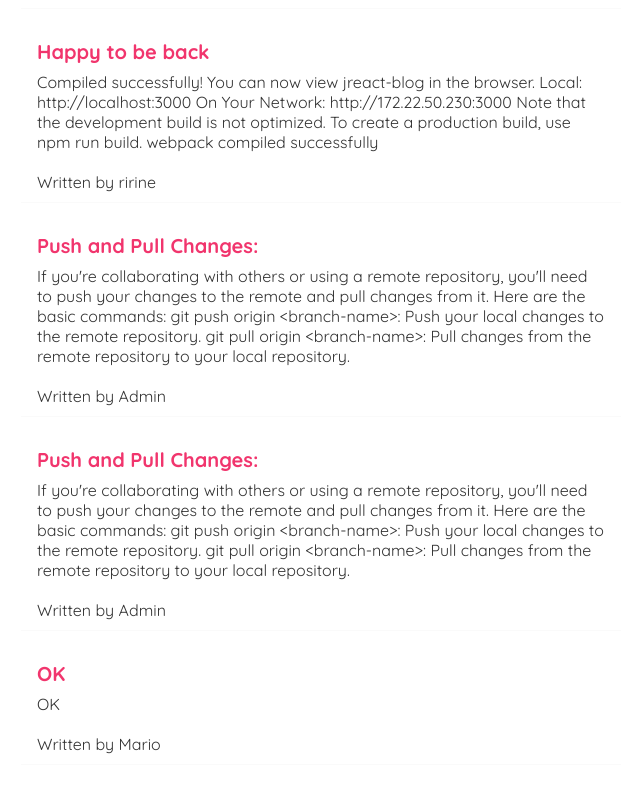
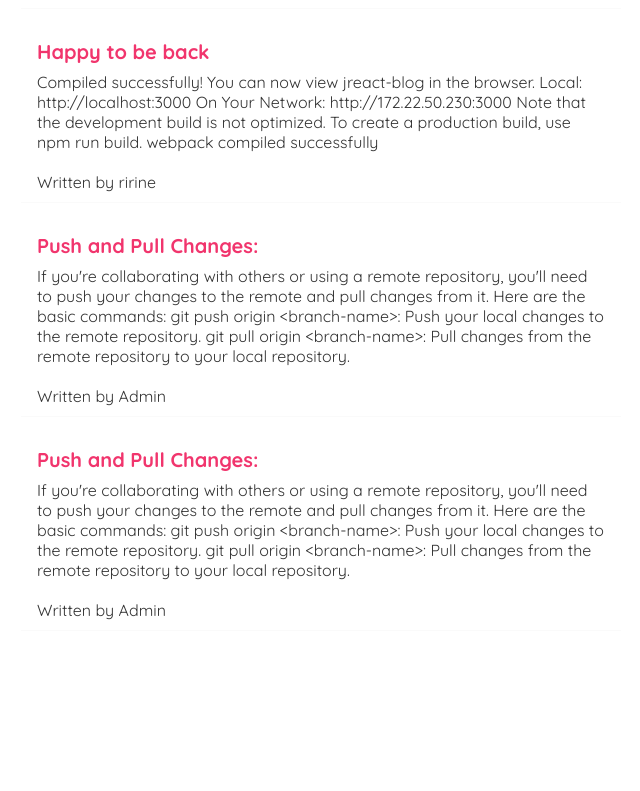
Before and after one commit to roosjjean/d-blog, a React (Create React App) app: page / in a window 1280 px wide. Shown: the part 764-1555 px from the top of the page, without its empty margins (319-959 px from the left). After the commit the page ends 1475 px from the top, so only its background shows below. Built offline with nearby package versions, Linux system fonts and the light colour scheme; data requests are answered from the project's data file.

Commit message:
Delete blog feature added

```diff
--- a/data/db.json
+++ b/data/db.json
@@ -35,12 +35,6 @@
       "body": "\nIf you're collaborating with others or using a remote repository, you'll need to push your changes to the remote and pull changes from it. Here are the basic commands:\n\ngit push origin <branch-name>: Push your local changes to the remote repository.\ngit pull origin <branch-name>: Pull changes from the remote repository to your local repository.",
       "author": "Admin",
       "id": 7
-    },
-    {
-      "title": "OK",
-      "body": "OK",
-      "author": "Mario",
-      "id": 8
     }
   ]
 }
--- a/src/BlogDetails.js
+++ b/src/BlogDetails.js
@@ -1,10 +1,22 @@
 import { useParams } from "react-router-dom/cjs/react-router-dom.min";
 import useFetch from "./useFetch";
+import { useHistory } from "react-router-dom/cjs/react-router-dom";
 
 
 const BlogDetails = () => {
     const { id } = useParams()
     const {data: blog, isPending, error} = useFetch('http://localhost:5000/blogs/' + id)
+    const history = useHistory()
+
+    const handleClick = () => {
+        fetch('http://localhost:5000/blogs/' + blog.id, {
+            method: 'DELETE'
+        })
+        .then(() => {
+            history.push('/')
+        })
+
+    }
 
     return (
         <div className="blog-details">
@@ -16,6 +28,9 @@ const BlogDetails = () => {
                         <h2>{blog.title}</h2>
                         <p>Written by {blog.author}</p>
                         <div>{blog.body}</div>
+                        <button
+                        onClick={() => handleClick()}
+                        >Delete</button>
                     </article>
                 )
             }
--- a/src/Create.js
+++ b/src/Create.js
@@ -1,11 +1,12 @@
 import { useState } from "react";
-
+import { useHistory } from "react-router-dom/cjs/react-router-dom.min";
 
 const Create = () => {
     const [title, setTitle] = useState('')
     const [body, setBody] = useState('')
     const [author, setAuthor] = useState('Admin')
     const [isPending, setIsPending] = useState(false)
+    const history = useHistory()
 
     const handleSubmit = (e) => {
         e.preventDefault()
@@ -22,6 +23,8 @@ const Create = () => {
         .then(() => {
             console.log('New Blog Added Successfully !')
             setIsPending(false)
+            // history.go(-1)
+            history.push('/') // history object pushes to '/' path
         })
     }
 
```
